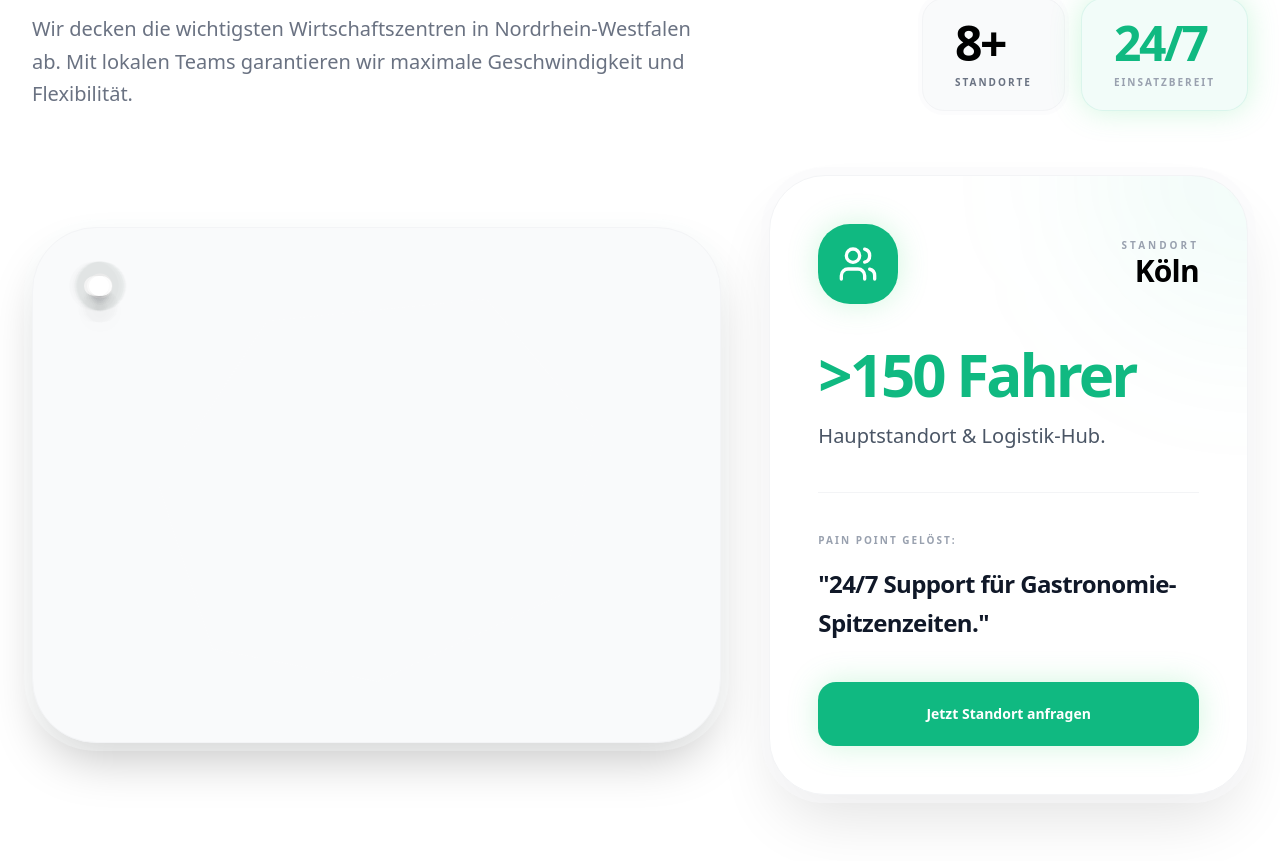
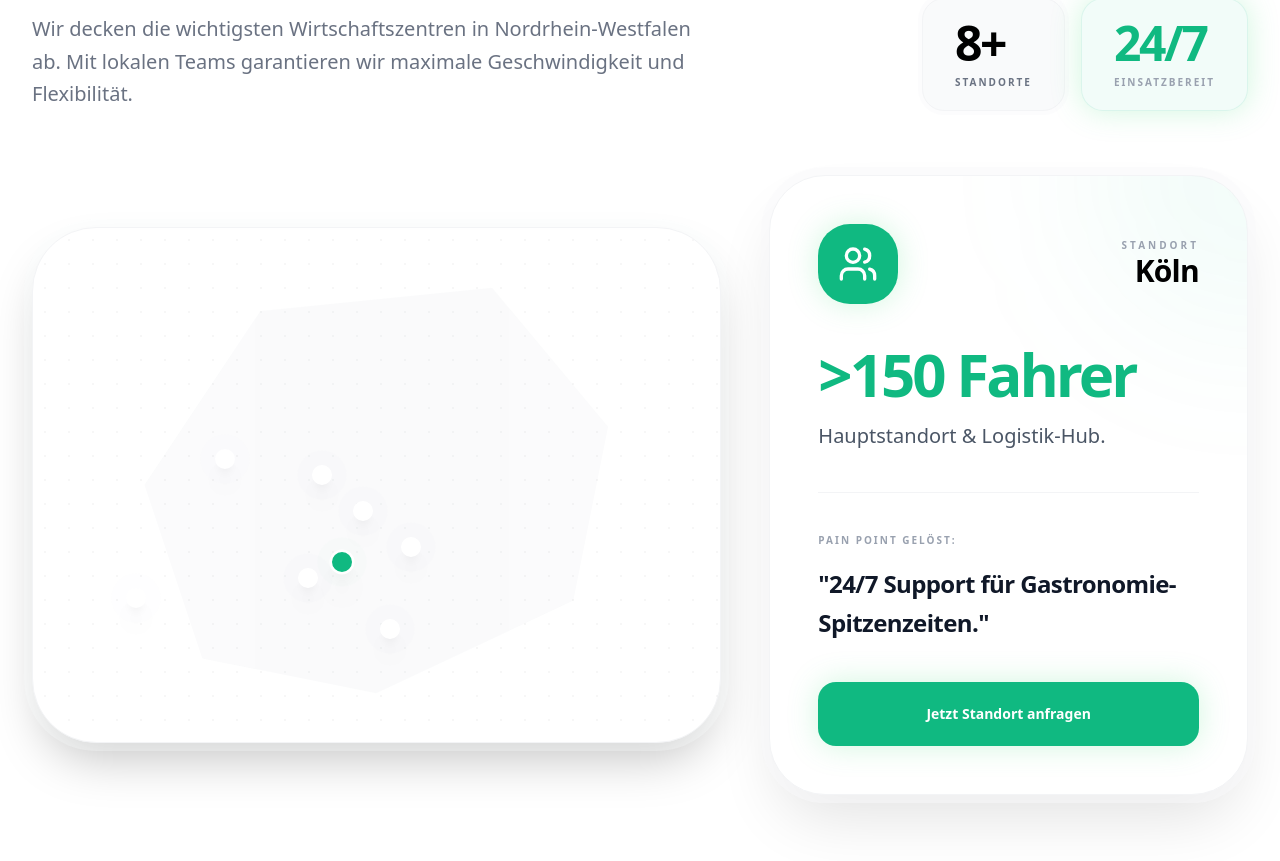
Before and after one commit to freewaysinfo/website, a Next.js app: page / in a window 1280 px wide. Shown: the part 4291-5152 px from the top of the page. Built offline with nearby package versions, Linux system fonts and the light colour scheme.

Commit message:
fix: restore location map markers and enhance visuals

```diff
--- a/src/components/freeways/LocationsMap.tsx
+++ b/src/components/freeways/LocationsMap.tsx
@@ -138,10 +138,13 @@ export function LocationsMap() {
 
           <div className="relative grid grid-cols-1 lg:grid-cols-12 gap-12 items-center">
             {/* Map Container */}
-            <div className="lg:col-span-7 relative aspect-4/3 bg-gray-50 rounded-[4rem] p-12 border border-gray-100 shadow-2xl ring-8 ring-gray-50/30">
-              {/* Simplified NRW SVG Placeholder/Shape */}
+            <div className="lg:col-span-7 relative aspect-square md:aspect-4/3 bg-white rounded-[4rem] p-12 border border-gray-100 shadow-2xl ring-8 ring-gray-50/30 overflow-hidden">
+              {/* Subtle Dot Grid Background */}
+              <div className="absolute inset-0 opacity-[0.03]" style={{ backgroundImage: 'radial-gradient(#000 1px, transparent 0)', backgroundSize: '24px 24px' }} />
+
+              {/* Simplified NRW SVG Placeholder/Shape - Increased visibility for light mode */}
               <div className="absolute inset-0 flex items-center justify-center opacity-10 pointer-events-none">
-                <svg viewBox="0 0 500 400" className="w-[85%] h-[85%] fill-current text-white">
+                <svg viewBox="0 0 500 400" className="w-[90%] h-[90%] fill-current text-gray-300">
                   <path d="M150,50 L350,30 L450,150 L420,300 L250,380 L100,350 L50,200 Z" />
                 </svg>
               </div>
@@ -151,26 +154,26 @@ export function LocationsMap() {
                 <button
                   key={loc.id}
                   onClick={() => setActiveId(loc.id)}
-                  className="absolute group transition-transform hover:scale-110 z-20 cursor-pointer"
-                  style={{ "--loc-x": `${loc.x}%`, "--loc-y": `${loc.y}%` } as React.CSSProperties}
+                  className="absolute group transition-transform hover:scale-110 z-20 cursor-pointer -translate-x-1/2 -translate-y-1/2"
+                  style={{ left: `${loc.x}%`, top: `${loc.y}%` }}
                 >
-                  <div className="relative left-(--loc-x) top-(--loc-y)">
+                  <div className="relative">
                     {/* Radar Pulse */}
                     <motion.div
                       animate={{ scale: [1, 2.5, 1], opacity: [0.5, 0, 0.5] }}
                       transition={{ duration: 2, repeat: Infinity, ease: "easeInOut" }}
                       className={`absolute inset-0 rounded-full glow-green ${
-                        activeId === loc.id ? "bg-(--brand-green)" : "bg-(--brand-dark)"
+                        activeId === loc.id ? "bg-(--brand-green)" : "bg-gray-400"
                       }`}
                     />
                     <div
-                      className={`relative w-5 h-5 rounded-full border-2 border-white shadow-xl transition-all duration-500 ${
-                        activeId === loc.id ? "bg-(--brand-green) scale-125" : "bg-white group-hover:bg-(--brand-green)/50"
+                      className={`relative w-4 h-4 md:w-5 md:h-5 rounded-full border-2 border-white shadow-xl transition-all duration-500 ${
+                        activeId === loc.id ? "bg-(--brand-green) scale-125 shadow-[0_0_20px_rgba(74,222,128,0.5)]" : "bg-white group-hover:bg-(--brand-green)/50"
                       }`}
                     />
 
                     {/* Label */}
-                    <div className="absolute top-full mt-3 left-1/2 -translate-x-1/2 whitespace-nowrap bg-white px-4 py-2 rounded-xl text-[10px] font-black uppercase tracking-[0.2em] text-black shadow-2xl border border-gray-100 opacity-0 group-hover:opacity-100 transition-all scale-90 group-hover:scale-100">
+                    <div className="absolute top-full mt-4 left-1/2 -translate-x-1/2 whitespace-nowrap bg-[#0f0f0f] px-4 py-2 rounded-xl text-[10px] font-black uppercase tracking-[0.2em] text-white shadow-2xl border border-white/10 opacity-0 group-hover:opacity-100 transition-all scale-90 group-hover:scale-100 z-30">
                       {loc.name}
                     </div>
                   </div>
```
